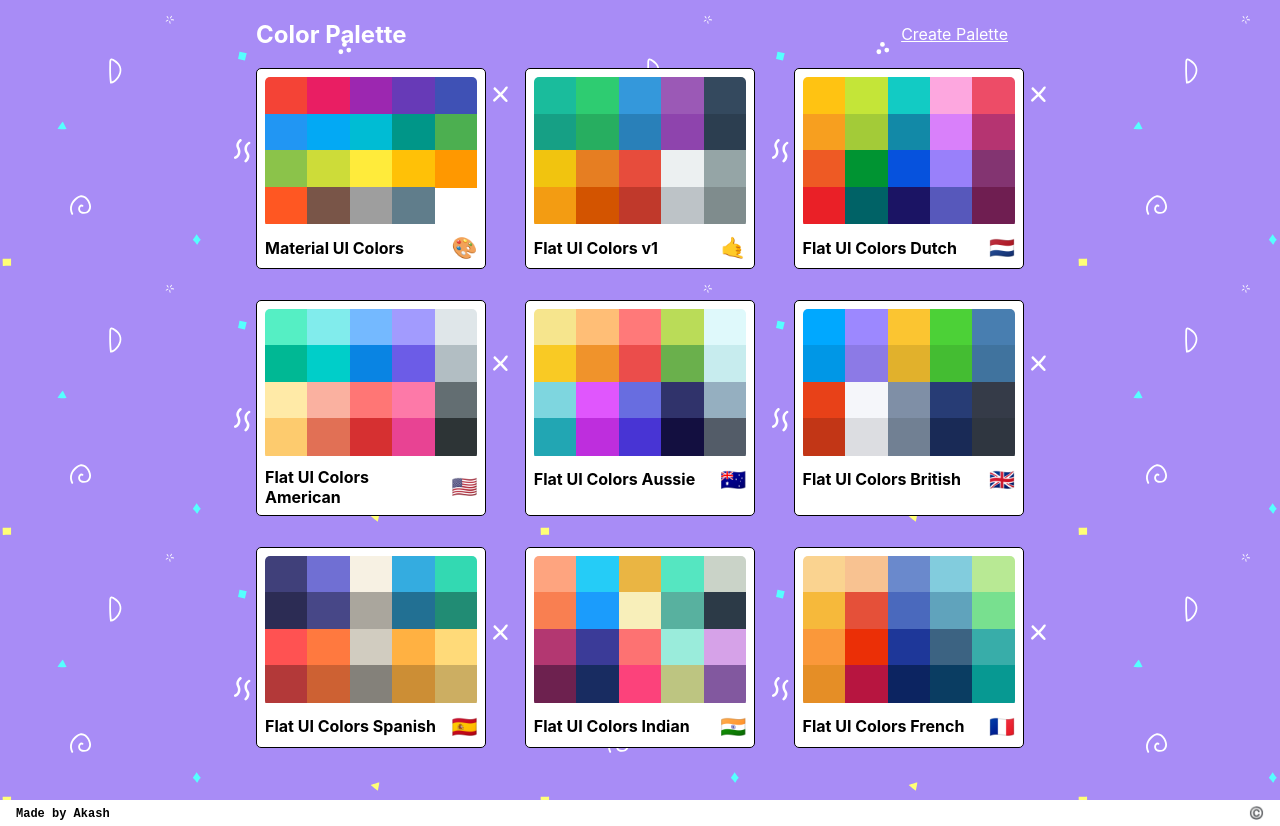
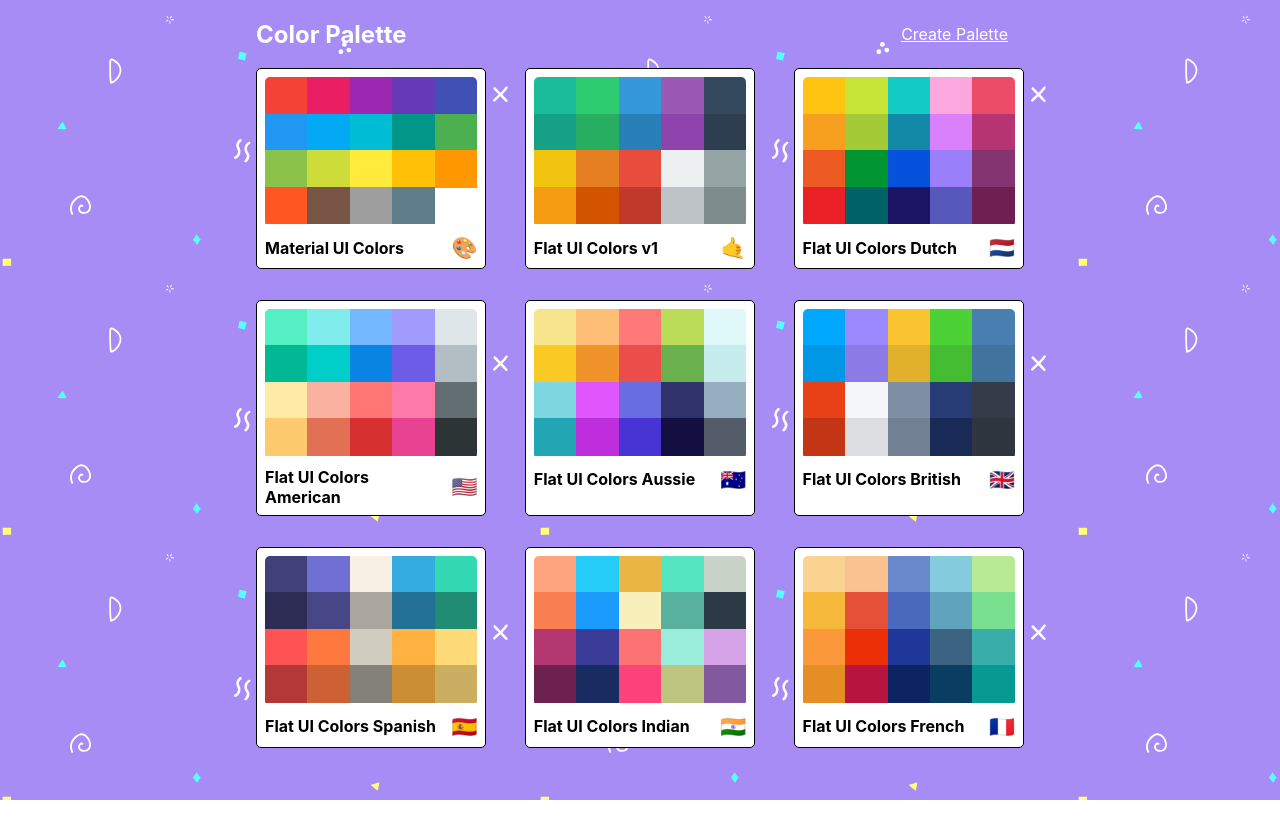
Before and after one commit to Akash-cloud001/color-palette, a React (Create React App) app: page / in a window 1280 px wide. After the commit the page ends 800 px from the top, so only its background shows below. Built offline with nearby package versions, Linux system fonts and the light colour scheme; the HTML template or start-up script is replaced by a standard one.

Commit message:
finalTweak

```diff
--- a/src/components/PaletteList.js
+++ b/src/components/PaletteList.js
@@ -84,7 +84,6 @@
     }
 
     return (
-        <>
         <div className={classes.root}>
             <div className={classes.container}>
                 <nav className={classes.nav}>
@@ -99,13 +98,7 @@
 
             </div>
         </div>
-            <footer className='palette-footer'>
-                <a href='https://github.com/Akash-cloud001'><code>Made by  Akash</code></a>
-                <div>
-                    ©️
-                </div>
-            </footer>
-    </>
+
   )
 }
 
```
Lines whose indentation alone changed are shown as unchanged.
